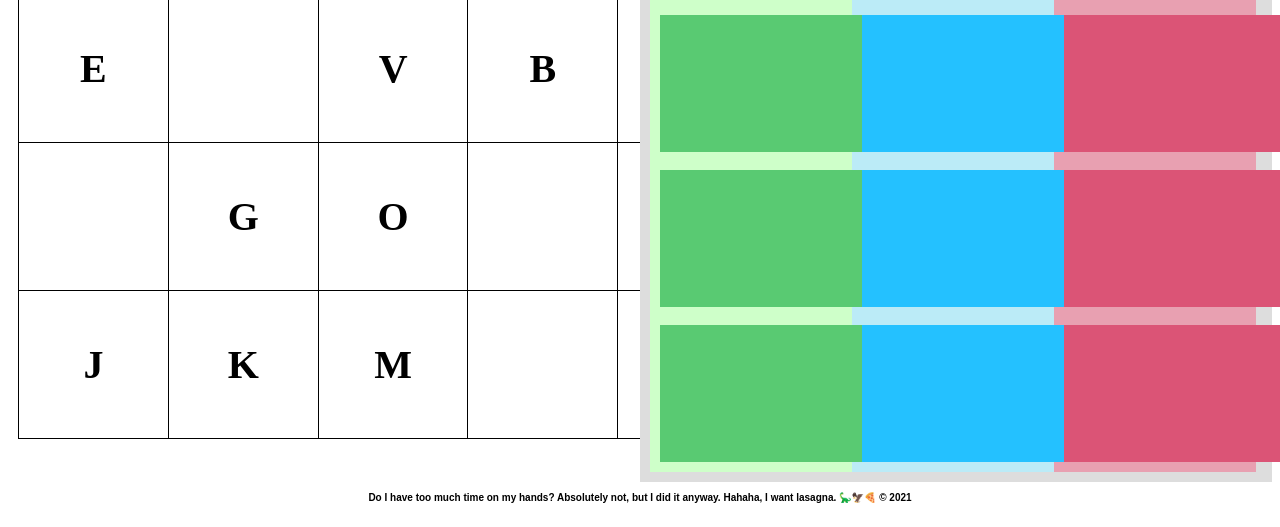
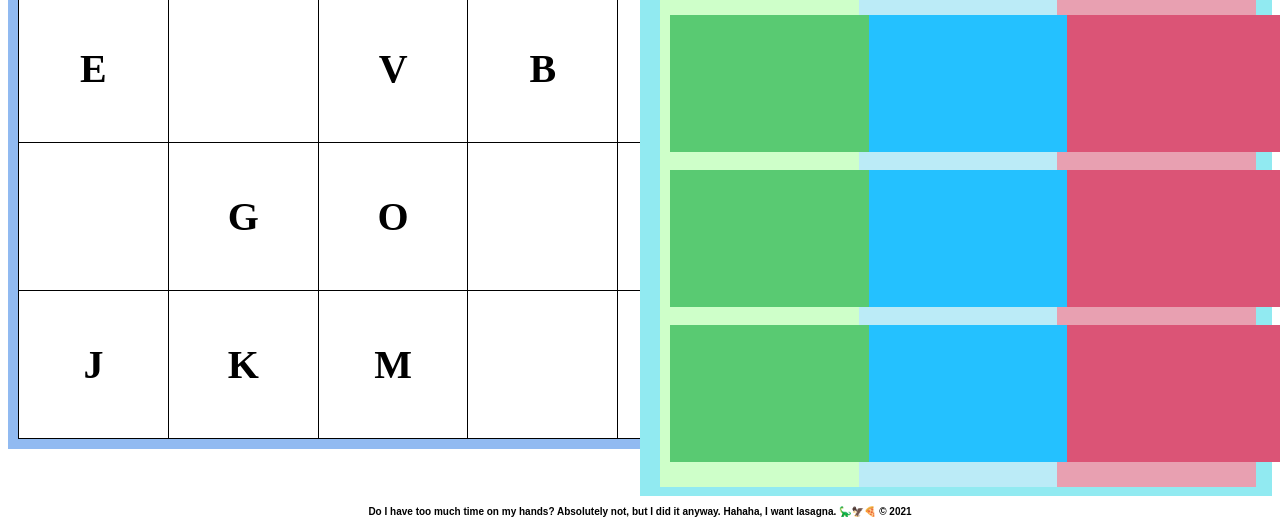
Before and after one commit to ddkkim/ddkkim.github.io, a plain HTML site: page index.html in a window 1280 px wide. Shown: the part 749-1276 px from the top of the page. Drawn offline with Linux system fonts and the light colour scheme.

Commit message:
Add files via upload
BG colour changes, THINGS ARE CENTRED BETTER NOW SHEEEEEEEEEEEEEEEEEEEEEEEEEEEEEEESH

```diff
--- a/Website-CSS.css
+++ b/Website-CSS.css
@@ -5,6 +5,8 @@ table{
   border: 1px solid black;
   border-collapse: collapse;
   table-layout: fixed;
+
+  background-color: white;
 
   font-size: 40px;
   font-family: Myriad Pro;
@@ -65,15 +67,18 @@ p {
 
 .left {
   width: 50%;
+  background-color:#91BAF1;
 }
 
 .right {
   width: 50%;
-  background-color:rgb(221, 221, 221);
+  background-color:#91EAF1;
+  padding-bottom: 9px;
 }
 
 .words {
   width: 33%;
+  padding-bottom: 25px;
 }
 
 .row:after {
--- a/index.html
+++ b/index.html
@@ -9,7 +9,7 @@
 
 <body>
 <div class="row">
-  <div class="column left" style="background-color:#fff;">
+  <div class="column left">
 
   <! – CODING GRID –>
 
@@ -75,6 +75,9 @@
     <center><h2>Code Words</h2>
       <img src="../Assets/hamdance.gif" height=14% width=14%>
     <p>Use the alphabet coding grid on the left to decode the mystery words.</p></center>
+
+   <div style="padding-left: 10px;">
+
     <div class="column words" style="background-color:#ceffc9;">
     <center><h2> 3 Letter Words </h2></center>
 
@@ -221,7 +224,12 @@
 
     </div>
     </div>
+
+  </div>
+
     <h3>Do I have too much time on my hands? Absolutely not, but I did it anyway. Hahaha, I want lasagna. 🦕🦅🍕 © 2021 </h3>
+
+
     <script src="Website-JS.js" defer>
     </script>
 </body>
```
